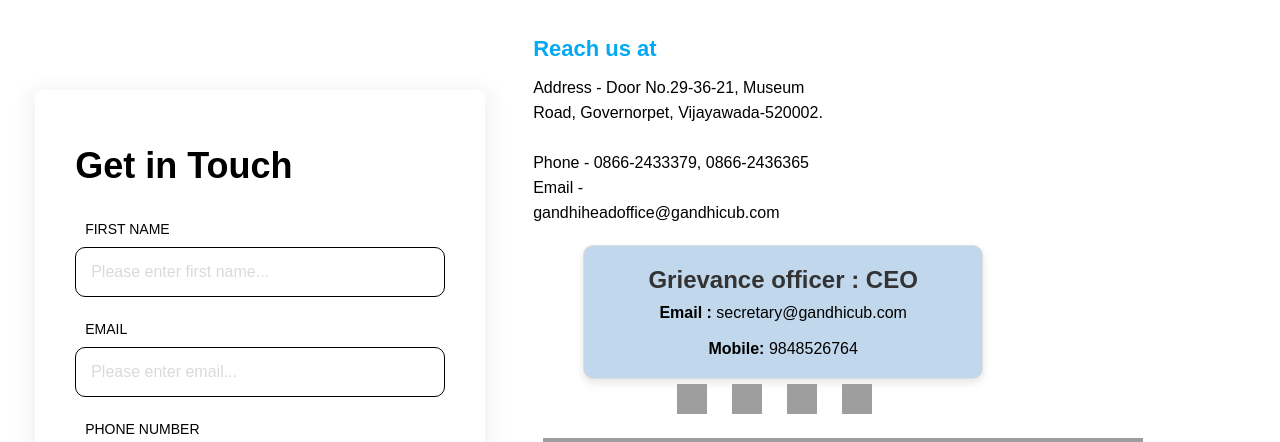
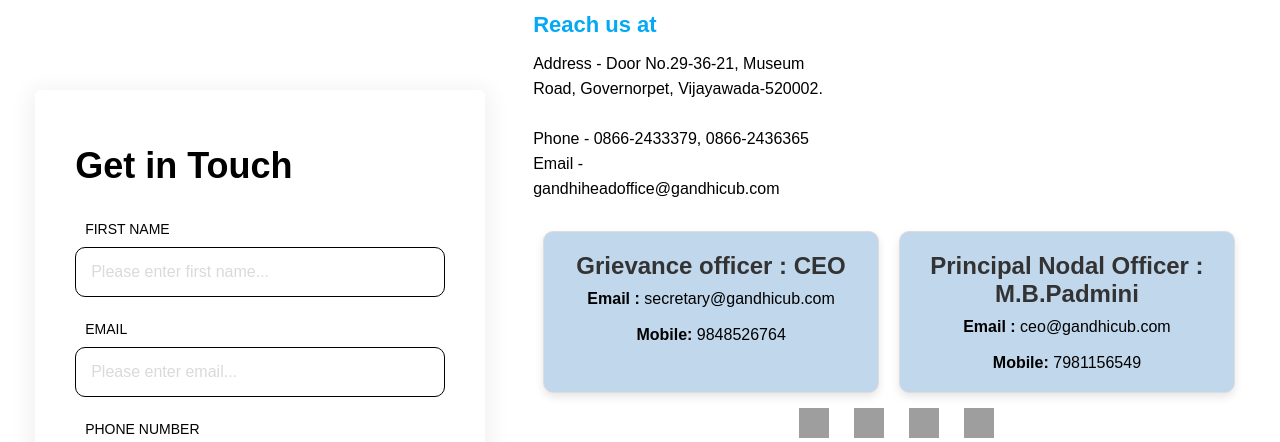
Before and after one commit to SaanvikaSolutions/GANDHI-CO-OPERATIVE-URBAN-BANK-, a PHP site: page /contact.php in a window 1280 px wide. Shown: the part 190-632 px from the top of the page. Run offline with PHP 8.4, Linux system fonts and the light colour scheme; grey boxes are pictures that could not be loaded.

Commit message:
contact us page changes.

```diff
--- a/contact.css
+++ b/contact.css
@@ -294,7 +294,7 @@
     margin-top: 5px;
     margin-right: 0px;
     margin-bottom: 10px;
-    margin-left: 144px;
+    margin-left: 266px;
     width: 248px;
     display: flex;
     justify-content: flex-start;
@@ -778,7 +778,10 @@
   background-color: #5590cb5c;
   border: 1px solid #ddd;
   border-radius: 10px;
-  margin-left: 50px;
+  width: 50%;
+
+  /* margin-left: 50px; */
+  margin: 10px;
   padding: 20px;
   box-shadow: 0 4px 8px rgba(0,0,0,0.1);
   max-width: 400px;
@@ -800,3 +803,9 @@
   margin: 5px 0;
   color: #555;
 }
+
+.officials{
+  display: flex;
+  /* margin: 10px; */
+
+}
--- a/contact.php
+++ b/contact.php
@@ -84,7 +84,9 @@
               </p>
               <!-- ------  Grivence officer start------- -->
 
-              <div class = "Contact-Box">
+             <div class = "officials">
+
+             <div class = "Contact-Box">
                 <h3 class = "header"> Grievance officer : CEO </h3>
                 <p class = "contact info"><strong>Email : </strong>secretary@gandhicub.com </P>
                 <br>
@@ -92,6 +94,15 @@
                 <p class = "contact info"><strong> Mobile: </strong> 9848526764</p>
 
               </div>
+              <div class = "Contact-Box">
+                <h3 class = "header"> Principal Nodal Officer : M.B.Padmini</h3>
+                <p class = "contact info"><strong>Email : </strong> ceo@gandhicub.com</P>
+                <br>
+                <!-- <i class="fa-solid fa-phone-volume"></i> -->
+                <p class = "contact info"><strong> Mobile: </strong> 7981156549</p>
+
+              </div>
+</div>
 
 
 
@@ -112,7 +123,7 @@
                 </a>
               </div>
               <div class="map-box container-block">
-                <iframe src="https://www.google.com/maps/embed?pb=!1m18!1m12!1m3!1d61205.33443671356!2d80.61543839166342!3d16.50925756417201!2m3!1f0!2f0!3f0!3m2!1i1024!2i768!4f13.1!3m3!1m2!1s0x3a35f001c08fb825%3A0x9afe950bf6a46560!2sThe%20Gandhi%20Co-Operative%20Urban%20Bank%20Limited!5e0!3m2!1sen!2sin!4v1714199146361!5m2!1sen!2sin" width="600" height="450" style="border:0;" allowfullscreen="" loading="lazy" referrerpolicy="no-referrer-when-downgrade"></iframe>
+                <iframe src="https://www.google.com/maps/embed?pb=!1m18!1m12!1m3!1d61205.33443671356!2d80.61543839166342!3d16.50925756417201!2m3!1f0!2f0!3f0!3m2!1i1024!2i768!4f13.1!3m3!1m2!1s0x3a35f001c08fb825%3A0x9afe950bf6a46560!2sThe%20Gandhi%20Co-Operative%20Urban%20Bank%20Limited!5e0!3m2!1sen!2sin!4v1714199146361!5m2!1sen!2sin" width="100%" height="450" style="border:0;" allowfullscreen="" loading="lazy" referrerpolicy="no-referrer-when-downgrade"></iframe>
               </div>
             </div>
           </div>
```
Also changed, not shown: business-loan.html (line endings or trailing spaces).
